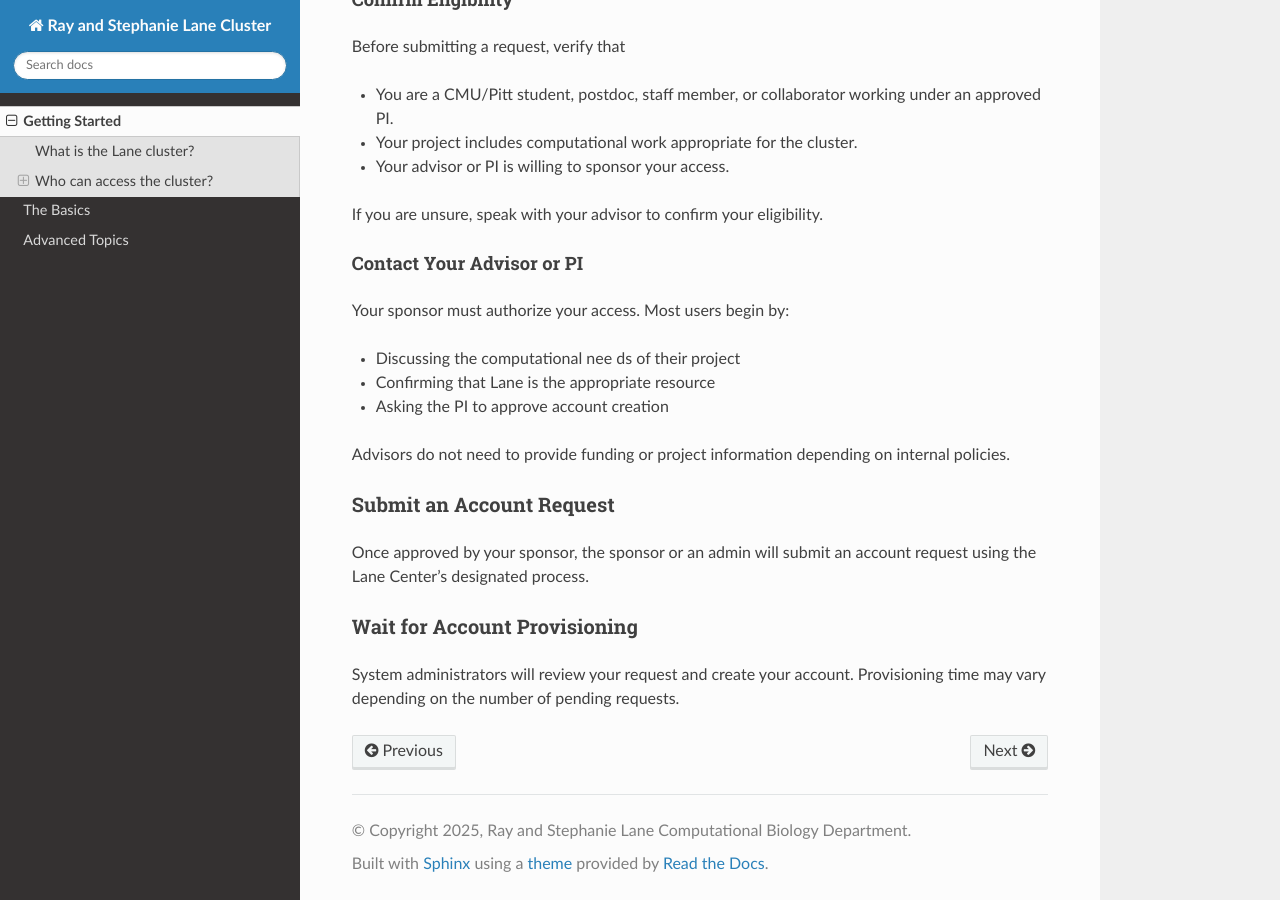
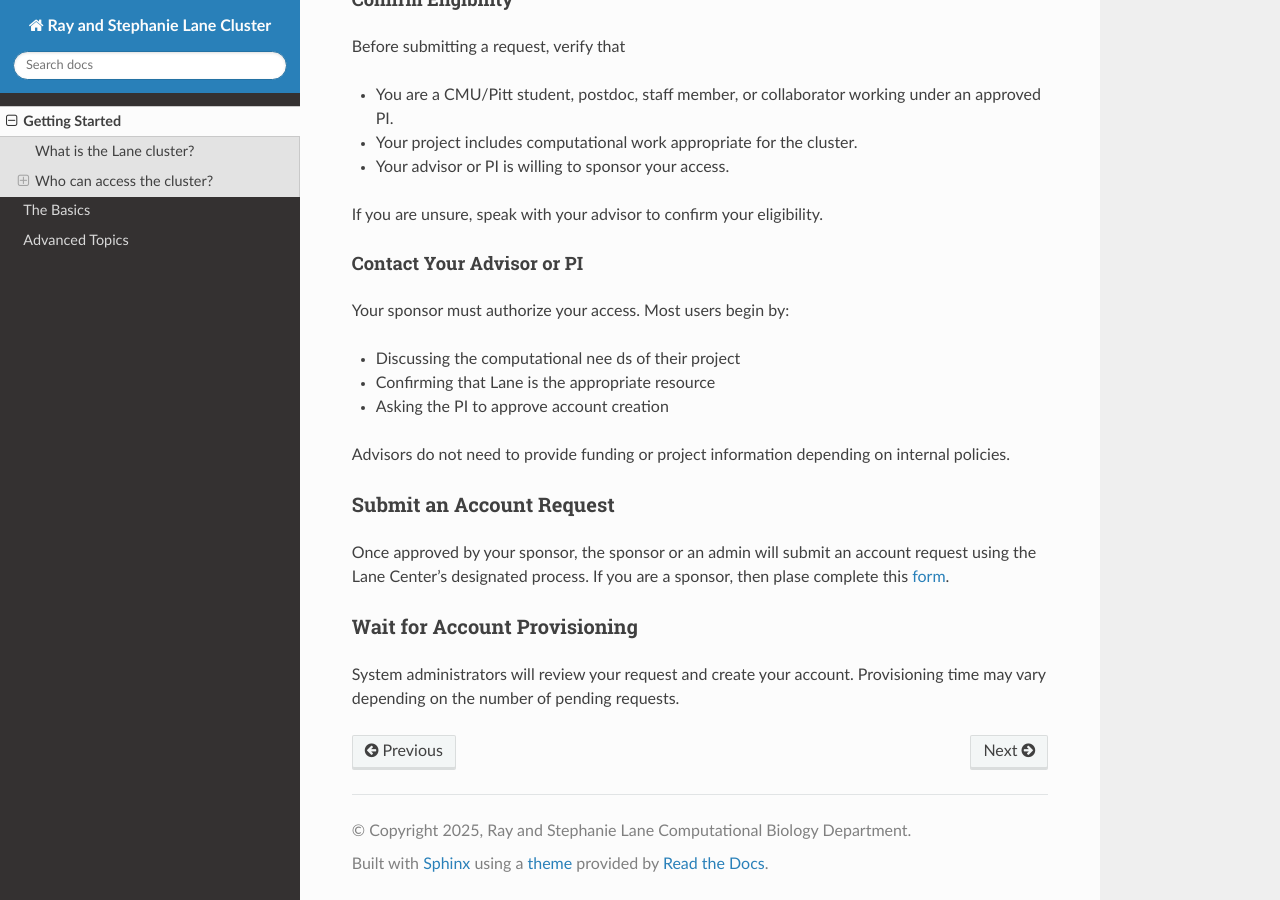
Before and after one commit to CBDatCMU/cluster-documentation, a Sphinx documentation site: the page built from docs/source/getting-started.md, in a window 1280 px wide and 900 px high, scrolled down 1013 px. Built offline with Sphinx 7.4.7 and the Read the Docs theme 3.1.0, drawn with Linux system fonts in a browser that asks for light colours; pages that are not in the unit, such as notebooks, are missing from menus.

Commit message:
Added information

```diff
--- a/docs/source/getting-started.md
+++ b/docs/source/getting-started.md
@@ -42,7 +42,7 @@ Advisors do not need to provide funding or project information depending on inte
 
 ### Submit an Account Request
 
-Once approved by your sponsor, the sponsor or an admin will submit an account request using the Lane Center’s designated process.
+Once approved by your sponsor, the sponsor or an admin will submit an account request using the Lane Center’s designated process. If you are a sponsor, then plase complete this [form](https://computing.cs.cmu.edu/accounts-access/forms/scs-account).
 
 ### Wait for Account Provisioning
 
```
